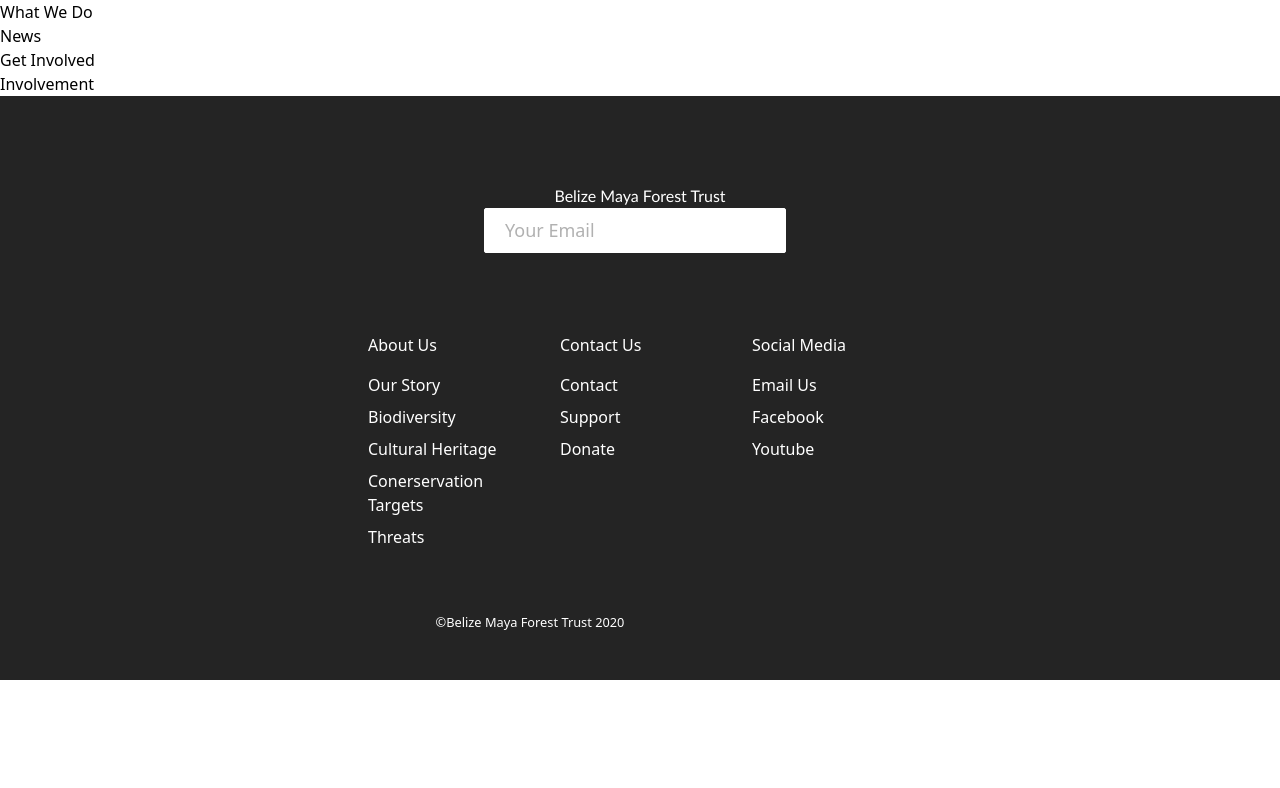
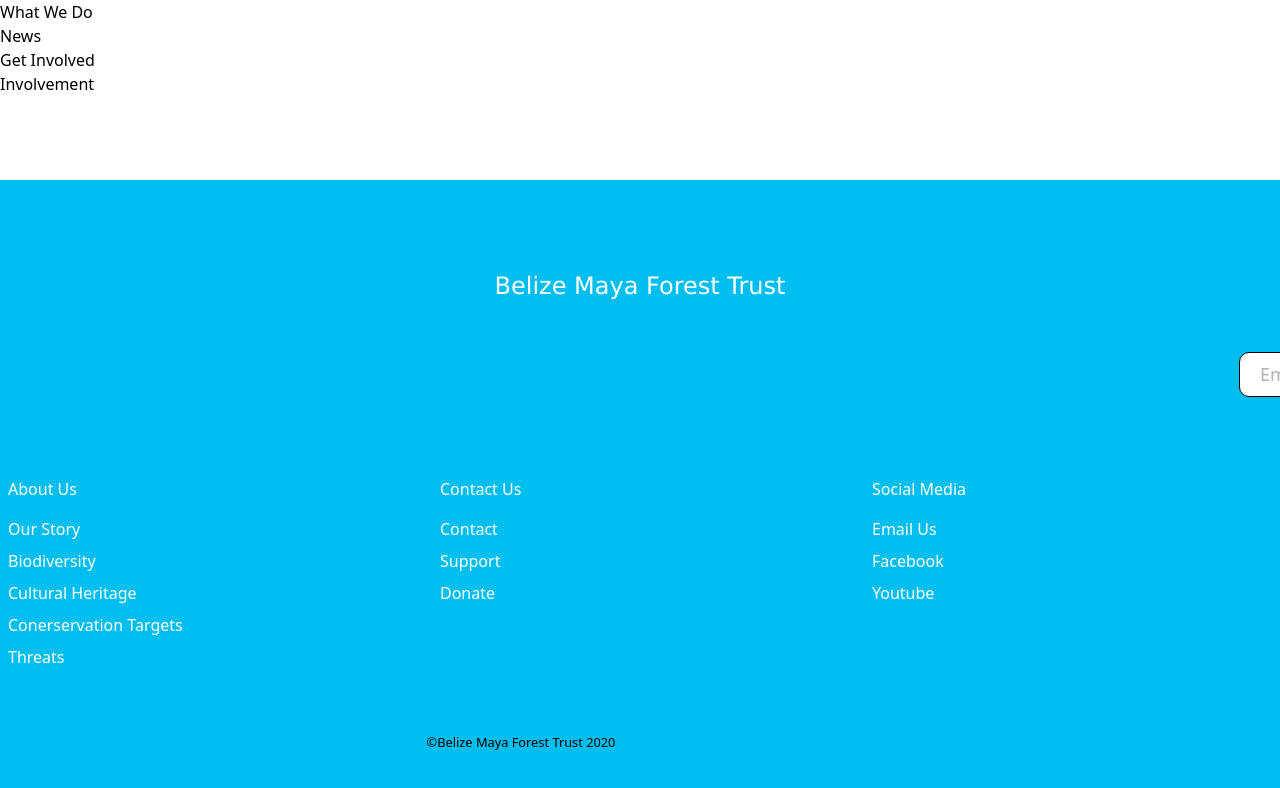
Before and after one commit to Totsylol/Belize-Maya-Forest-Trust, a React (Create React App) app in the folder AppArch/frontend/BMFT/: page /Involvement in a window 1280 px wide. Shown: the top 788 px of the page. Built offline with nearby package versions, Linux system fonts and the light colour scheme.

Commit message:
footer moved

```diff
--- a/AppArch/frontend/BMFT/src/App.js
+++ b/AppArch/frontend/BMFT/src/App.js
@@ -31,9 +31,10 @@
           <Involvement></Involvement>
           </Route>
           </Switch>
-          <Footer>
-          </Footer>
+
+          <Footer/>
       </Router>
+
     </div>
   );
 }
--- a/AppArch/frontend/BMFT/src/components/Footer.js
+++ b/AppArch/frontend/BMFT/src/components/Footer.js
@@ -19,9 +19,8 @@
               className={styles.footerinput}
               name='email'
               type='email'
-              placeholder='Your Email'
+              placeholder='Email'
             />
-
           </form>
         </div>
       </section>
--- a/AppArch/frontend/BMFT/src/components/styles/footer.module.css
+++ b/AppArch/frontend/BMFT/src/components/styles/footer.module.css
@@ -1,10 +1,15 @@
 .footercontainer {
-  background-color: #242424;
+  background-color: #00bef0;
   padding: 4rem 0 2rem 0;
   display: flex;
   flex-direction: column;
   justify-content: center;
   align-items: center;
+
+  position: fixed;
+  width: 100%;
+  bottom: 0;
+
 }
 
 .footersubscription {
@@ -17,32 +22,34 @@
   margin-bottom: 24px;
   padding: 24px;
   color: #fff;
+  bottom: 0;
 }
 
 .footersubscription > p {
-  font-family: 'Trebuchet MS', 'Lucida Sans Unicode', 'Lucida Grande',
+  font-family: 'Display Fonts', 'Lucida Sans Unicode', 'Lucida Grande',
     'Lucida Sans', Arial, sans-serif;
 }
 
-.footersubscription-heading {
+.footersubscriptionheading {
   margin-bottom: 24px;
   font-size: 24px;
 }
 
-.footersubscription-text {
+.footersubscriptiontext {
   margin-bottom: 24px;
   font-size: 20px;
 }
 
 .footerinput {
   padding: 8px 20px;
-  border-radius: 2px;
-  margin-right: 10px;
+  border-radius: 10px;
+  margin-right: -1500px;
   outline: none;
   border: none;
   font-size: 18px;
+  color:#000000;
   margin-bottom: 16px;
-  border: 1px solid #fff;
+  border: 1px solid #000000;
 }
 
 .footerlinks {
@@ -62,7 +69,7 @@
   align-items: flex-start;
   margin: 16px;
   text-align: left;
-  width: 160px;
+  width: 400px;
   box-sizing: border-box;
 }
 
@@ -123,7 +130,7 @@
 .sociallogo {
   color: #fff;
   justify-self: start;
-  margin-left: 20px;
+  margin-left: 2px;
   cursor: pointer;
   text-decoration: none;
   font-size: 2rem;
@@ -133,7 +140,7 @@
 }
 
 .websiterights {
-  color: #fff;
+  color: #000000;
   margin-bottom: 16px;
 }
 
@@ -159,5 +166,8 @@
   }
 }
 
-@media screen and (max-width: 768px) {
+@media (max-width: 768px) {
+  .footercontainer {
+    padding: 6vw 0 3vw 0; /* Adjust padding for smaller screens */
+  }
 }
```
